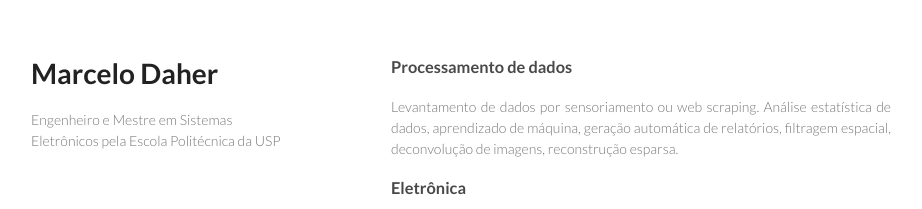
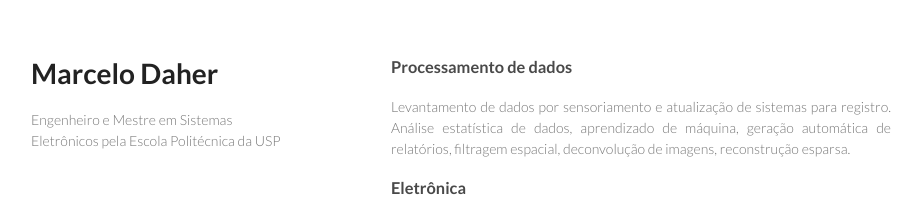
Before and after one commit to marcelodaher/marcelodaher.github.io, a plain HTML site: page index.html in a window 1280 px wide. Shown: the top 209 px of the page, without its empty margins (179-1101 px from the left). Drawn offline with Linux system fonts and the light colour scheme.

Commit message:
atualização levantamento de dados

```diff
--- a/index.html
+++ b/index.html
@@ -28,7 +28,7 @@
 <a name="datascience" class="anchor" href="#datascience"><span class="octicon octicon-link"></span></a>Processamento de dados</h3>
 
 <p align="justify">
-Levantamento de dados por sensoriamento ou web scraping.
+Levantamento de dados por sensoriamento e atualização de sistemas para registro.
 Análise estatística de dados, aprendizado de máquina, geração automática de relatórios, filtragem espacial, deconvolução de imagens, reconstrução esparsa.
 </p>
 
```
